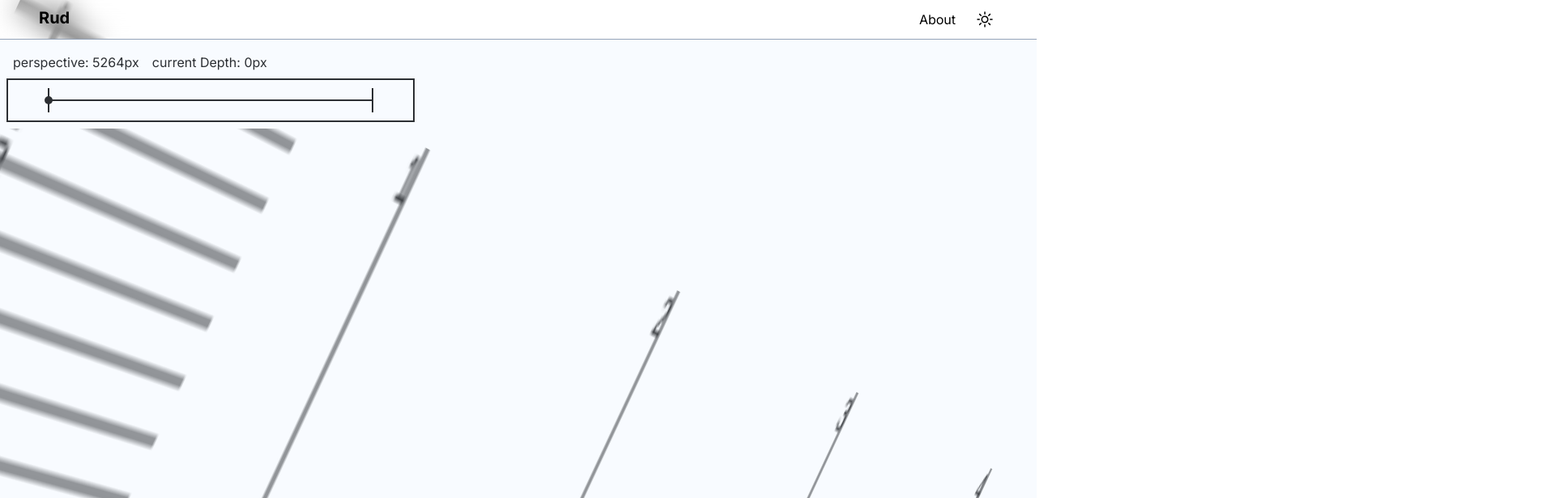
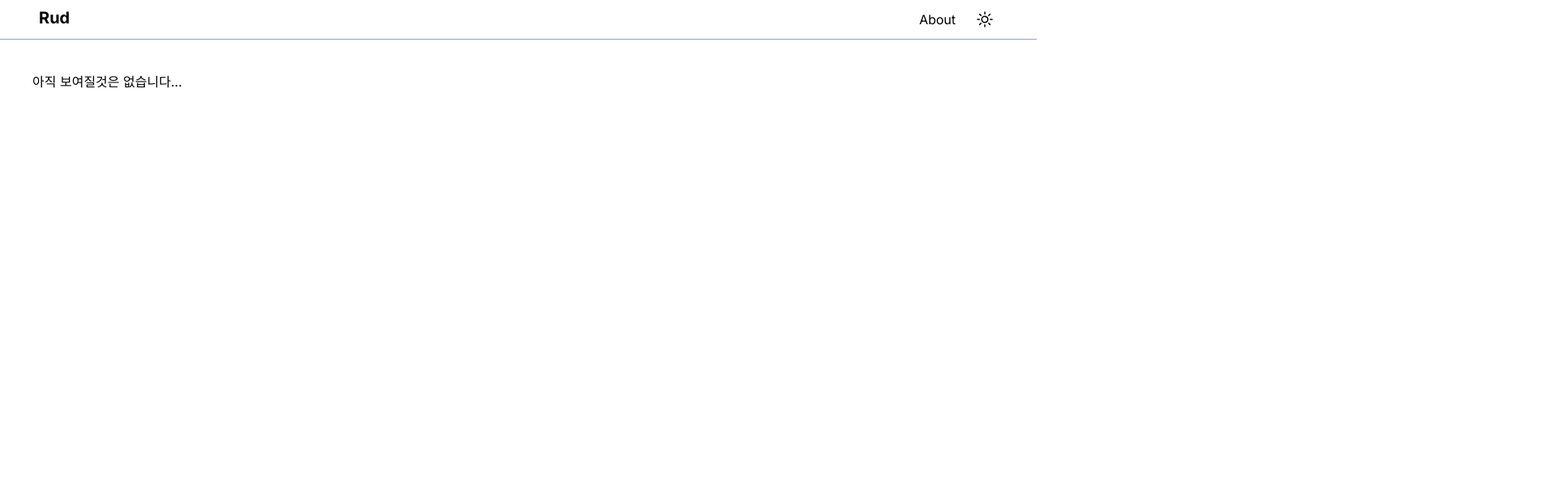
Before and after one commit to Ruderud/rudbeckiaz-main, a Next.js app: page / in a window 1280 px wide. Shown: the top 616 px of the page at 81% size, 1920 px wide, since content can reach past the window. Built offline with nearby package versions, Linux system fonts and the light colour scheme.

Commit message:
feat: index page 미완성내용 주석처리, html scroll 막은것 클린업

```diff
--- a/src/app/page.tsx
+++ b/src/app/page.tsx
@@ -3,7 +3,8 @@ import { AxisTunnel } from '@/components';
 export default function Home() {
   return (
     <main>
-      <AxisTunnel />
+      {/* <AxisTunnel /> */}
+      <p className="p-10">아직 보여질것은 없습니다...</p>
     </main>
   );
 }
--- a/src/components/AxisTunnel/components/AxisScroll.tsx
+++ b/src/components/AxisTunnel/components/AxisScroll.tsx
@@ -4,10 +4,11 @@ import { DetailedHTMLProps, HTMLAttributes, useEffect, useRef } from 'react';
 
 interface AxisScrollProps extends DetailedHTMLProps<HTMLAttributes<HTMLDivElement>, HTMLDivElement> {
   setMaxDepth: (maxDepth: number) => void;
+  sectionCount: number;
 }
 
 export const AxisScroll = (props: AxisScrollProps) => {
-  const { setMaxDepth, ...divProps } = props;
+  const { setMaxDepth, sectionCount, ...divProps } = props;
   const scrollLayerRef = useRef<HTMLDivElement>(null);
 
   useEffect(() => {
@@ -19,17 +20,12 @@ export const AxisScroll = (props: AxisScrollProps) => {
     <div
       ref={scrollLayerRef}
       id="scroll-layer"
-      className="relative h-[94vh] overflow-scroll snap-y snap-mandatory" //scrollbar-hide
+      className="relative h-screen overflow-scroll snap-y snap-mandatory" //scrollbar-hide
       {...divProps}
     >
-      <div className="h-[94vh] bg-blue-100 opacity-20 overflow-hidden snap-start snap-always" />
-      <div className="h-[94vh] bg-blue-200 opacity-20 overflow-hidden snap-start snap-always" />
-      <div className="h-[94vh] bg-blue-300 opacity-20 overflow-hidden snap-start snap-always" />
-      <div className="h-[94vh] bg-blue-400 opacity-20 overflow-hidden snap-start snap-always" />
-      <div className="h-[94vh] bg-blue-500 opacity-20 overflow-hidden snap-start snap-always" />
-      <div className="h-[94vh] bg-blue-600 opacity-20 overflow-hidden snap-start snap-always" />
-      <div className="h-[94vh] bg-blue-700 opacity-20 overflow-hidden snap-start snap-always" />
-      <div className="h-[94vh] bg-blue-800 opacity-20 overflow-hidden snap-start snap-always" />
+      {Array.from({ length: sectionCount + 1 }, (_, index) => {
+        return <div className="h-screen bg-blue-100 opacity-20 overflow-hidden snap-start snap-always" key={index} />;
+      })}
     </div>
   );
 };
--- a/src/components/AxisTunnel/components/AxisScrollDebugTool.tsx
+++ b/src/components/AxisTunnel/components/AxisScrollDebugTool.tsx
@@ -65,7 +65,7 @@ export const AxisScrollDebugTool = ({ maxDepth, depth }: AxisScrollDebugToolProp
   }, [maxDepth, depth, clearDot]);
 
   return (
-    <div className="absolute bg-white text-black p-2">
+    <div className="absolute z-10 bg-white text-black p-2">
       <div className="flex gap-4 p-2">
         <div>perspective: {maxDepth}px</div>
         <div>current Depth: {depth}px</div>
--- a/src/components/AxisTunnel/index.tsx
+++ b/src/components/AxisTunnel/index.tsx
@@ -2,6 +2,8 @@
 
 import { MouseEventHandler, UIEventHandler, useEffect, useState } from 'react';
 import { AxisScroll, AxisScrollDebugTool, AxisView } from './components';
+
+const SECTION_COUNT = 7;
 
 export const AxisTunnel = () => {
   const [depth, setDepth] = useState<number>(0);
@@ -11,6 +13,9 @@ export const AxisTunnel = () => {
     // chrome react devTool => canvas element로 인한 html의 스크롤을 막음
     const htmlElement = document.querySelector('html');
     htmlElement?.style.setProperty('overflow', 'hidden');
+    return () => {
+      htmlElement?.style.setProperty('overflow', 'unset');
+    };
   }, []);
 
   const setCurrentDepth: UIEventHandler<HTMLDivElement> = (event) => {
@@ -33,7 +38,12 @@ export const AxisTunnel = () => {
   return (
     <div className="relative">
       <AxisScrollDebugTool maxDepth={maxDepth} depth={depth} />
-      <AxisScroll onScroll={setCurrentDepth} onClick={excuteViewLayerClickEventByPosition} setMaxDepth={setMaxDepth} />
+      <AxisScroll
+        onScroll={setCurrentDepth}
+        onClick={excuteViewLayerClickEventByPosition}
+        setMaxDepth={setMaxDepth}
+        sectionCount={SECTION_COUNT}
+      />
       <AxisView maxDepth={maxDepth} depth={depth} />
     </div>
   );
```
